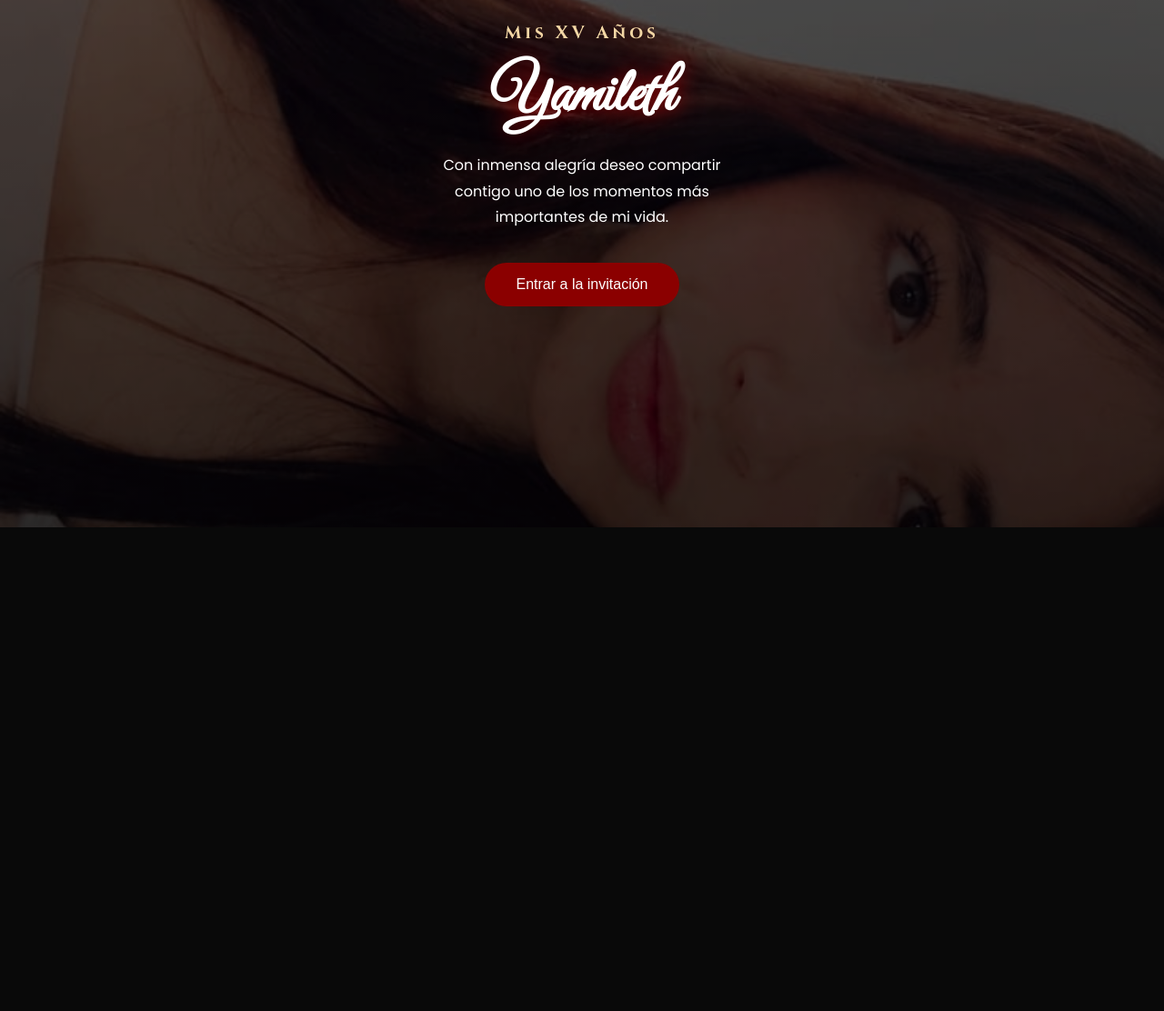
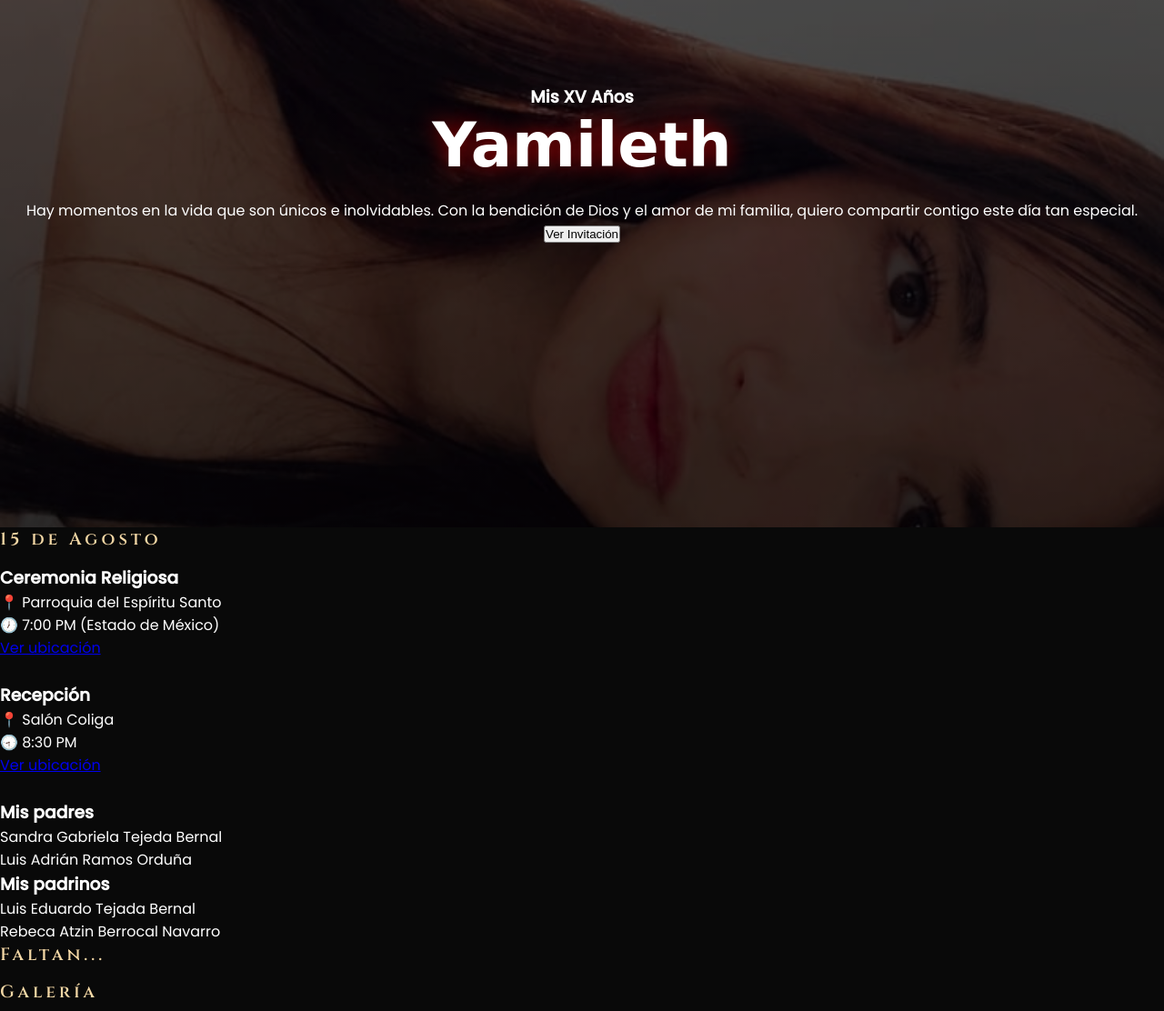
Before and after one commit to ntejeda998-art/Yamileth-xv, a plain HTML site: page index.html in a window 1280 px wide. Shown: the part 220-1332 px from the top of the page at 91% size. Before the commit the page ends 800 px from the top, so only its background shows below. Drawn offline with Linux system fonts and the light colour scheme.

Commit message:
Update HTML structure and content for event pageTerminé index.html

```diff
--- a/index.html
+++ b/index.html
@@ -8,13 +8,19 @@
 <title>XV Años | Yamileth</title>
 
 <link rel="stylesheet" href="style.css">
+
 <link rel="preconnect" href="https://fonts.googleapis.com">
 <link rel="preconnect" href="https://fonts.gstatic.com" crossorigin>
 
-<link href="https://fonts.googleapis.com/css2?family=Cinzel:wght@400;700&family=Great+Vibes&family=Poppins:wght@300;400;500&display=swap" rel="stylesheet">
+<link href="https://fonts.googleapis.com/css2?family=Cinzel:wght@400;600&family=Poppins:wght@300;400;500&display=swap" rel="stylesheet">
+
 </head>
 
 <body>
+
+<audio id="musica" loop>
+<source src="music/IfOnly.mp3" type="audio/mpeg">
+</audio>
 
 <section class="inicio">
 
@@ -22,20 +28,106 @@
 
 <div class="contenido">
 
-<h2>Mis XV Años</h2>
+<h3>Mis XV Años</h3>
 
 <h1>Yamileth</h1>
 
-<p class="frase">
-Con inmensa alegría deseo compartir contigo
-uno de los momentos más importantes de mi vida.
+<p>
+Hay momentos en la vida que son únicos e inolvidables.
+Con la bendición de Dios y el amor de mi familia,
+quiero compartir contigo este día tan especial.
 </p>
 
-<button id="entrar">
-Entrar a la invitación
+<button onclick="document.getElementById('informacion').scrollIntoView({behavior:'smooth'})">
+Ver Invitación
 </button>
 
 </div>
+
+</section>
+
+<section id="informacion" class="info">
+
+<h2>15 de Agosto</h2>
+
+<div class="datos">
+
+<h3>Ceremonia Religiosa</h3>
+
+<p>
+📍 Parroquia del Espíritu Santo<br>
+🕖 7:00 PM (Estado de México)
+</p>
+
+<a href="https://maps.app.goo.gl/DAFXTLwtfdEG7A7bA?g_st=aw" target="_blank">
+Ver ubicación
+</a>
+
+<br><br>
+
+<h3>Recepción</h3>
+
+<p>
+📍 Salón Coliga<br>
+🕣 8:30 PM
+</p>
+
+<a href="https://maps.app.goo.gl/pzNvV68jUk1FbgSd7?g_st=aw" target="_blank">
+Ver ubicación
+</a>
+
+<br><br>
+
+<h3>Mis padres</h3>
+
+<p>
+Sandra Gabriela Tejeda Bernal<br>
+Luis Adrián Ramos Orduña
+</p>
+
+<h3>Mis padrinos</h3>
+
+<p>
+Luis Eduardo Tejada Bernal<br>
+Rebeca Atzin Berrocal Navarro
+</p>
+
+</div>
+
+  </section><section class="contador">
+
+<h2>Faltan...</h2>
+
+<div id="cuentaRegresiva"></div>
+
+</section>
+
+<section class="galeria">
+
+<h2>Galería</h2>
+
+<div class="fotos">
+
+<img src="images/IMG-20260630-WA0127.jpg" alt="">
+<img src="images/IMG-20260630-WA0136.jpg" alt="">
+<img src="images/IMG-20260630-WA0153.jpg" alt="">
+<img src="images/IMG-20260630-WA0155.jpg" alt="">
+
+</div>
+
+</section>
+
+<section class="confirmacion">
+
+<h2>¿Nos acompañas?</h2>
+
+<p>
+Confirma tu asistencia antes del <b>5 de agosto</b>.
+</p>
+
+<button onclick="confirmarAsistencia()">
+Confirmar por WhatsApp
+</button>
 
 </section>
 
```
